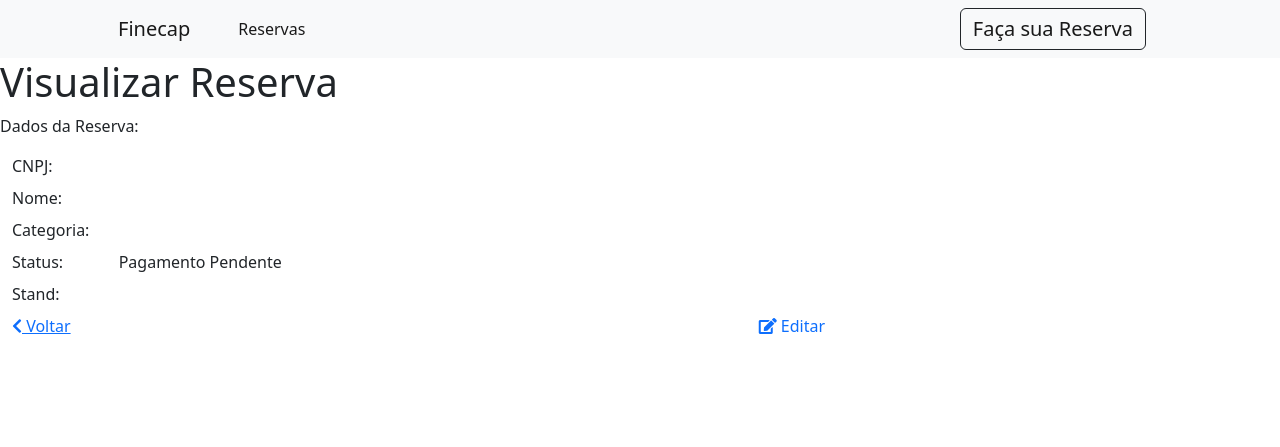
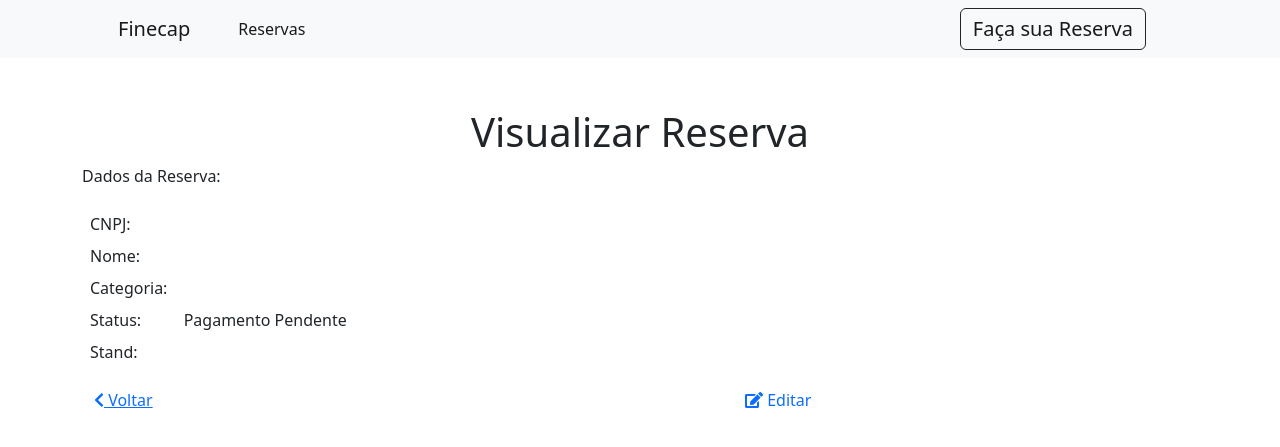
Before and after one commit to GuilhermePaiva1/ATV01-FINECAP, a Django app: template main/templates/main/reserva_detail.html in a window 1280 px wide. Shown: the top 447 px of the page. Run offline with Django 4.2, Linux system fonts and the light colour scheme; the template is opened without the code that fills it, so the values that code supplies are empty; some libraries are stand-ins or nearby versions; some web fonts are replaced.

Commit message:
desistindo de tudo

```diff
--- a/main/templates/main/reserva_detail.html
+++ b/main/templates/main/reserva_detail.html
@@ -1,15 +1,15 @@
 {% extends 'base.html' %}
 
 {% block body %}
-<main>
-    <table class="bg-gray-2">
-
-        <h1>Visualizar Reserva</h1>
+<div class="bg-gray-2" style=" margin-top: 50px; display: flex; justify-content: center; align-items: center;">
+  <div class="container">
+    <table>
+      <h1 class="text-center">Visualizar Reserva</h1>
 
       <div>
         <p class="text-weight-bold">Dados da Reserva:</p>
 
-            <section class="container-fluid p-2x">
+        <section class="container-fluid p-2">
           <div class="content" id="idsn30">
             <div class="row align-items-center mb-2">
               <div class="col-md-1 col-sm-12 text-weight-bold">CNPJ:</div>
@@ -21,7 +21,7 @@
             </div>
             <div class="row align-items-center mb-2">
               <div class="col-md-1 col-sm-12 text-weight-bold">Categoria:</div>
-                  <div id="categoria-empresa" class="col-md-11 col-sm-12">{{ object.categoria_empresa}}</div>
+              <div id="categoria-empresa" class="col-md-11 col-sm-12">{{ object.categoria_empresa }}</div>
             </div>
             <div class="row align-items-center mb-2">
               <div class="col-md-1 col-sm-12 text-weight-bold">Status:</div>
@@ -35,9 +35,10 @@
               <div class="col-md-1 col-sm-12 text-weight-bold">Stand:</div>
               <div id="opcao" class="col-md-11 col-sm-12">{{ object.stand }}</div>
             </div>
+          </div>
         </section>
 
-            <section class="container-fluid pt-2x">
+        <section class="container-fluid pt-2">
           <div class="row justify-content-between">
             <div class="col-lg-1 col-md-1 col-12">
               <a class="br-button block" href="{% url 'main:Listagem' %}" type="button">
@@ -61,6 +62,6 @@
         </section>
       </div>
     </table>
-
-</main>
-    {%endblock%}
+  </div>
+</div>
+{% endblock %}
```
Lines whose indentation alone changed are shown as unchanged.
